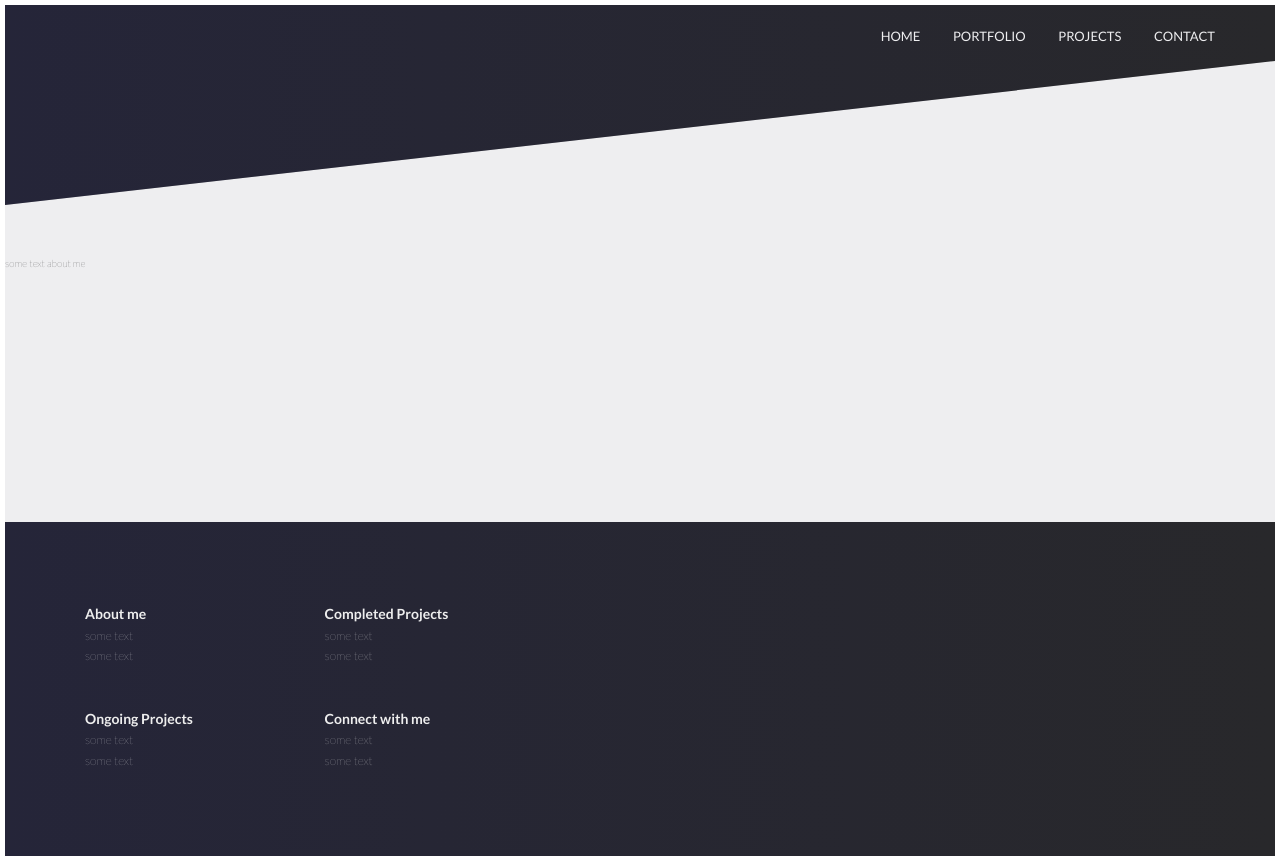
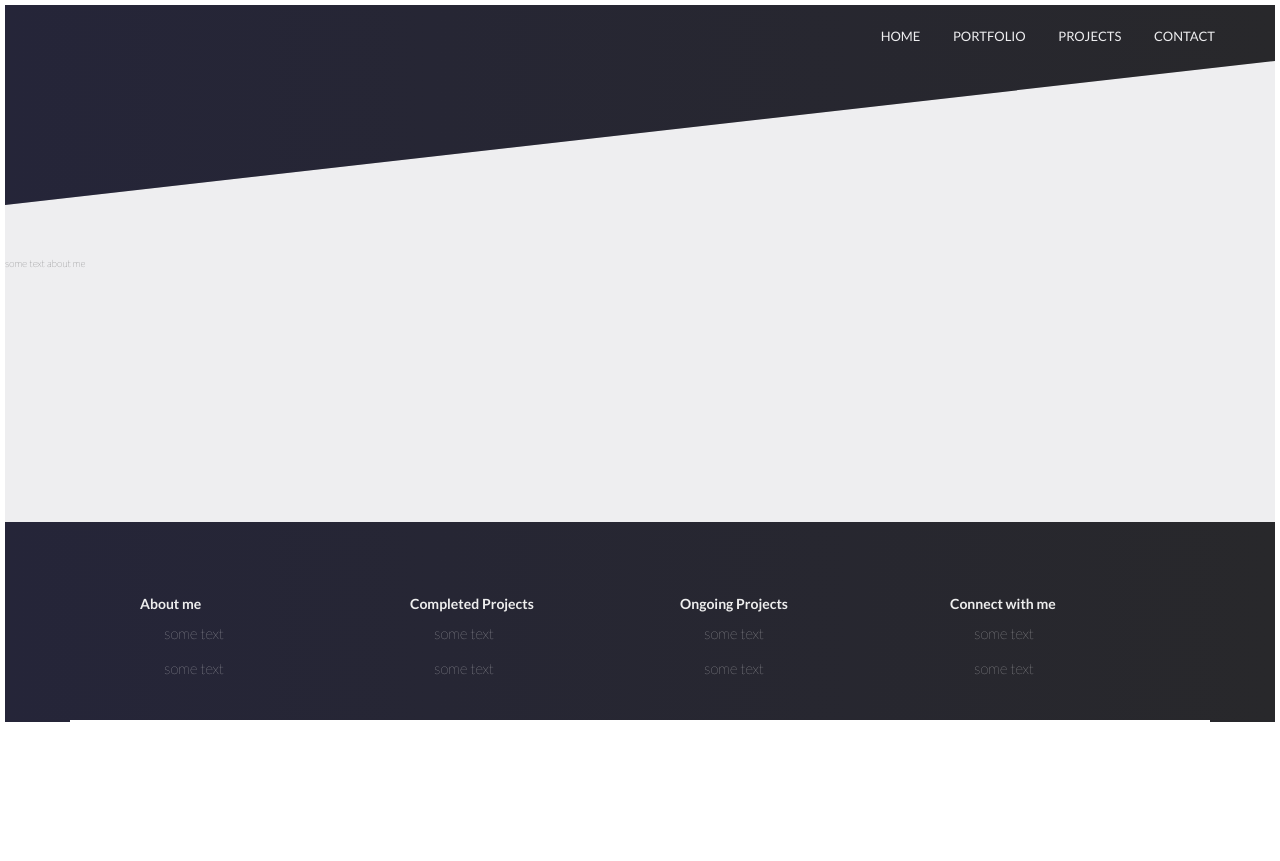
Before and after one commit to ThriledLokki983/mywebsite.github.io, a website: page index.html in a window 1280 px wide. After the commit the page ends 800 px from the top, so only its background shows below. Drawn offline with Linux system fonts and the light colour scheme.

```diff
--- a/index.html
+++ b/index.html
@@ -39,7 +39,7 @@
 
     <footer>
       <div class="row">
-        <div class="col-1-of-3">
+        <div class="col-1-of-4">
           <div class="card">
             <div class="card__heading">
               <h4>About me</h4>
@@ -52,8 +52,7 @@
             </div>
           </div>
         </div>
-
-        <div class="col-1-of-3">
+        <div class="col-1-of-4">
           <div class="card">
             <div class="card__heading">
               <h4>Completed Projects</h4>
@@ -66,7 +65,7 @@
             </div>
           </div>
         </div>
-        <div class="col-1-of-3">
+        <div class="col-1-of-4">
           <div class="card">
             <div class="card__heading">
               <h4>Ongoing Projects</h4>
@@ -79,7 +78,7 @@
             </div>
           </div>
         </div>
-        <div class="col-1-of-3">
+        <div class="col-1-of-4">
           <div class="card">
             <div class="card__heading">
               <h4>Connect with me</h4>
@@ -94,17 +93,6 @@
         </div>
       </div>
     </footer>
-    <!--
-  <div class="footer">
-    <ul class="nav">
-      <li class="nav__item"><a href="#" class="nav__link">About Me</a></li>
-      <li class="nav__item"><a href="#" class="nav__link">Completed Projects</a></li>
-      <li class="nav__item"><a href="#" class="nav__link">Ongoing Projects</a></li>
-      <li class="nav__item"><a href="#" class="nav__link">Connect with Me</a></li>
-    </ul>
-    <p class="footer__copyright">&copy; Gideon Nimoh. All rights reserved.</p> -->
-
-    <!-- </div> -->
 
     <!--
         <section class="grid-test">
--- a/sass/abstract/_variables.scss
+++ b/sass/abstract/_variables.scss
@@ -20,5 +20,5 @@
 */
 
 $grid-width: 114rem;
-$gutter-vertical: 8rem;
-$gutter-horizontal: 4rem;
+$gutter-vertical: 4rem;
+$gutter-horizontal: 2rem;
--- a/sass/layout/_footer.scss
+++ b/sass/layout/_footer.scss
@@ -1,17 +1,19 @@
 footer {
+  margin-bottom: 4rem;
   background-color: $color-background-primary-1;
   background-image: linear-gradient(
     to left,
     rgba($color-background-primary-1, 0.1),
     rgba($color-background-primary-2, 0.2)
   );
-  //   color: $color-gray-light-1;
-  //   padding: 5rem;
 
   .row {
-    display: inline-block;
-    margin: 4rem;
-    padding: 2rem;
+    height: 25vh;
+    margin-bottom: -12rem;
+    width: 90%;
+    padding: 4rem;
+    border-bottom: 2px solid $color-white;
+  }
 }
 
 .card {
@@ -20,6 +22,8 @@
   &__heading {
     font-size: 1.4rem;
     color: $color-gray-dark-1;
+    padding: 1rem;
+    text-align: left;
   }
 
   &__links {
@@ -27,7 +31,12 @@
 
     ul {
       list-style: none;
+      width: 80%;
+      margin: 0 auto;
       li {
+        text-align: left;
+        font-size: 1.5rem;
+        padding: 0.5rem;
         a {
           text-decoration: none;
           color: $color-gray-dark-1;
@@ -36,4 +45,3 @@
     }
   }
 }
-}
```
Also changed, not shown: css/style.css. Lines whose indentation alone changed are shown as unchanged.
